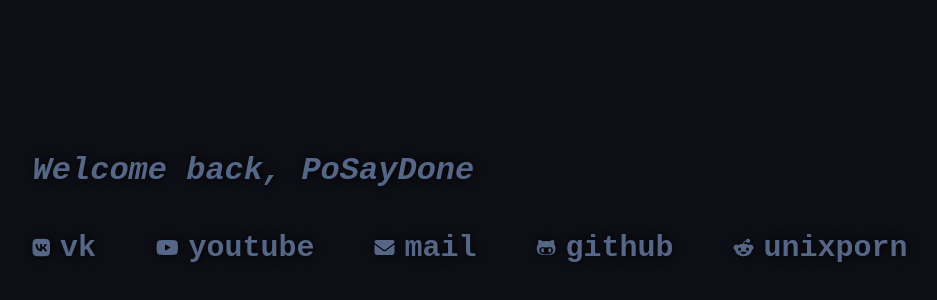
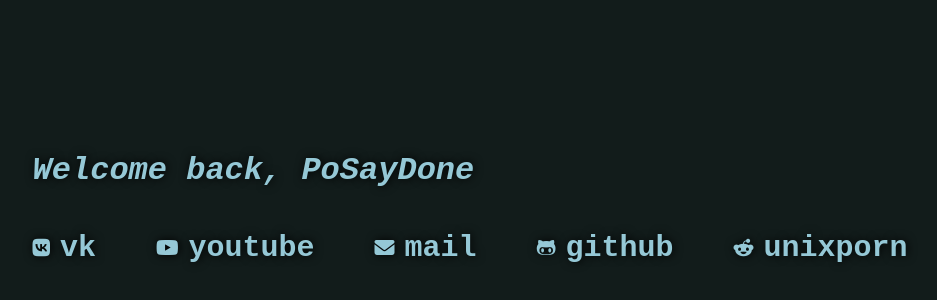
Before and after one commit to PoSayDone/.dotfiles_new, a plain HTML site: page files/startpage/index.html in a window 1280 px wide. Shown: the part 192-492 px from the top of the page, without its empty margins (170-1107 px from the left). Drawn offline with Linux system fonts and the light colour scheme.

Commit message:
Bar changes

```diff
--- a/files/css/colors.css
+++ b/files/css/colors.css
@@ -1,3 +1,3 @@
 :root {
---bg-color: #0e0f16B3;
+--bg-color: #121c1bB3;
 }
--- a/files/startpage/css/colors.css
+++ b/files/startpage/css/colors.css
@@ -1,5 +1,5 @@
 :root {
-          --bg-color: #0e0f16b3;
-          --bg-color_solid: #0e0f16;
-          --text-color: #556687;
+          --bg-color: #121c1bb3;
+          --bg-color_solid: #121c1b;
+          --text-color: #95C8D6;
 }
```
Also changed, not shown: 18 other files.
